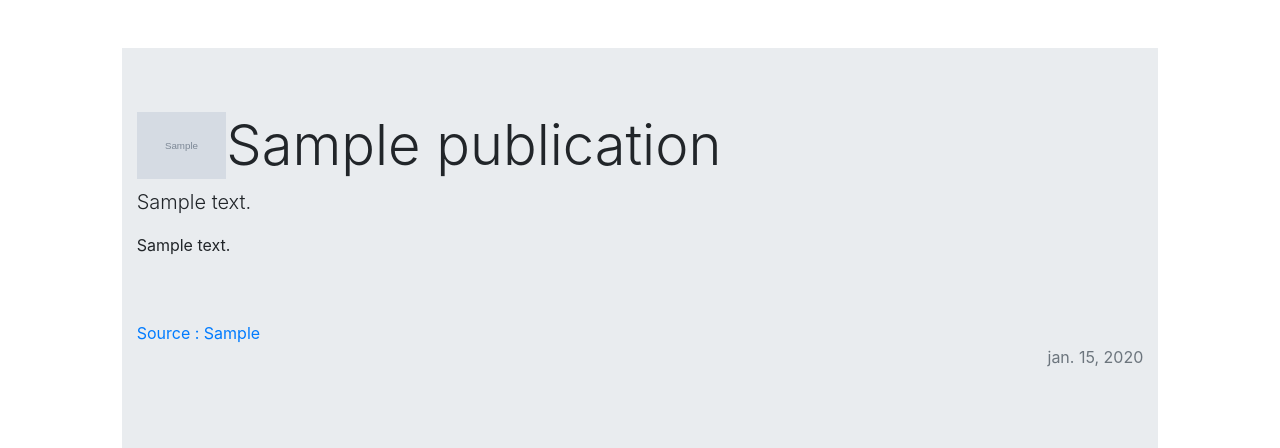
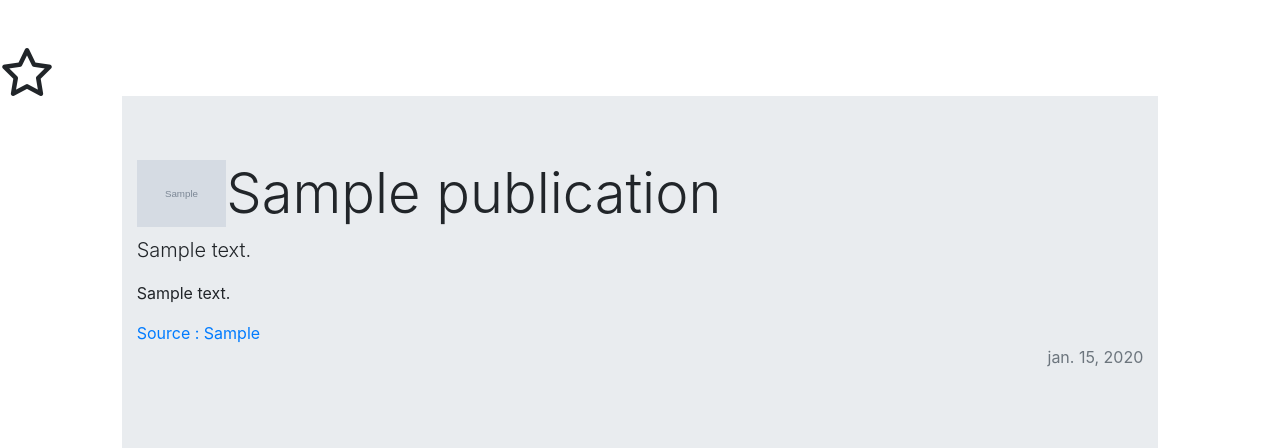
Before and after one commit to Pefouk/StageENI, a Django app: a page that uses ENIVeille/templates/ENIVeille/publication.html in a window 1280 px wide. Shown: the part 74-522 px from the top of the page. Run offline with Django 3.2, Linux system fonts and the light colour scheme; a user stored in the database is signed in; tables that the repository leaves empty hold one stand-in row (values such as "Sample post"); grey boxes marked "Sample" are stand-in pictures; some libraries are stand-ins or nearby versions.

Commit message:
sauvegarder depuis une publication

```diff
--- a/ENIVeille/templates/ENIVeille/publication.html
+++ b/ENIVeille/templates/ENIVeille/publication.html
@@ -5,6 +5,13 @@
 {% endblock %}
 {% block content %}
     <h4 class="nom_technologie">{{ techno.titre }}</h4>
+    <i id="{{ publi.id }}-p"
+       onclick="sauvegarder('{% url 'sauvegarder' request.user.username publi.id %}')"
+            {% if publi in sauvegardes %}
+       class="fas fa-star fa-3x"
+            {% else %}
+       class="far fa-star fa-3x"
+            {% endif %}></i>
     <div class="offset-1 col-10">
         <div class="jumbotron jumbotron-fluid">
             <div class="container">
@@ -23,8 +30,6 @@
                 </div>
                 <p class="lead">{{ publication.description }}</p>
                 <p>{{ publication.contenu }}</p>
-                <br>
-                <br>
                 <a href="{{ publication.source }}">Source : {{ publication.source }}</a>
                 <p class="text-muted text-right">{{ publication.datePublication | date }}</p>
             </div>
```
